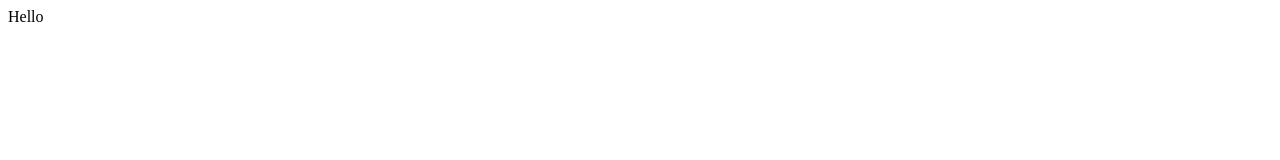
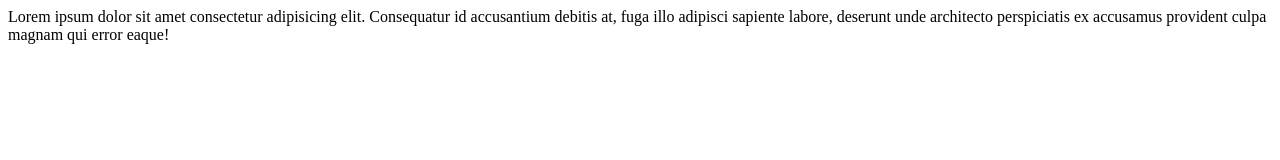
Before and after one commit to SalahAmimi/demo-repo, a plain HTML site: page index.html in a window 1280 px wide. Drawn offline with Linux system fonts and the light colour scheme.

Commit message:
updated readme
updated

```diff
--- a/index.html
+++ b/index.html
@@ -1,3 +1,6 @@
 <div>
-    Hello
+    <p>
+        Lorem ipsum dolor sit amet consectetur adipisicing elit. Consequatur id accusantium debitis at, fuga illo adipisci sapiente labore, deserunt unde architecto perspiciatis ex accusamus provident culpa magnam qui error eaque!
+    </p>
+
 </div>
```
Also changed, not shown: 1 other file.
